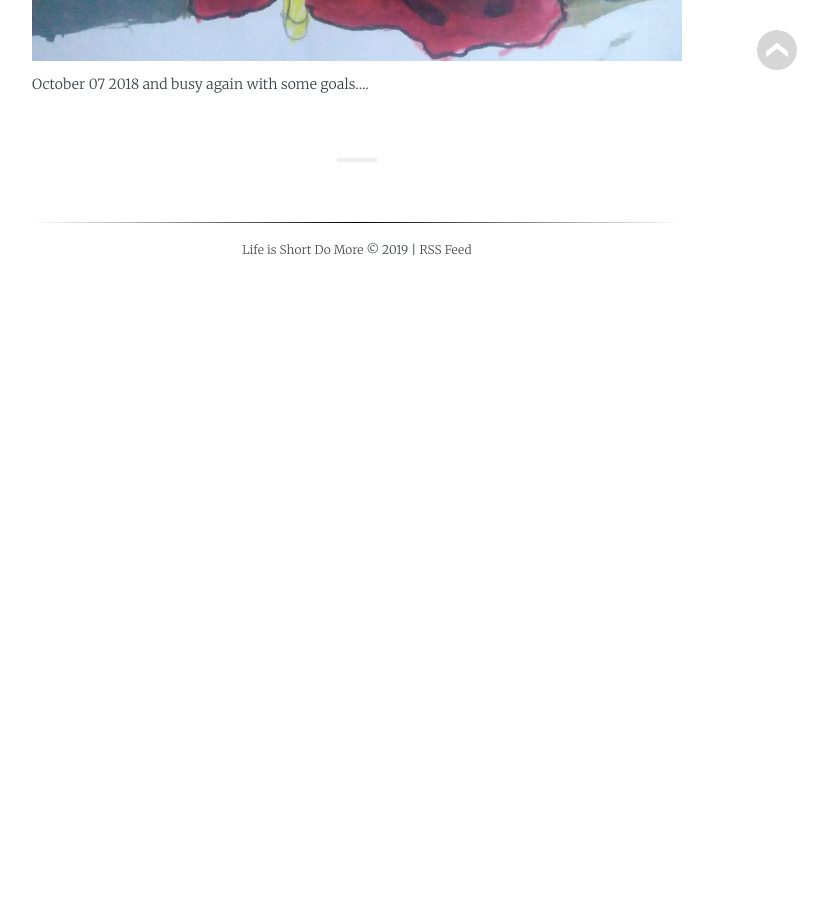
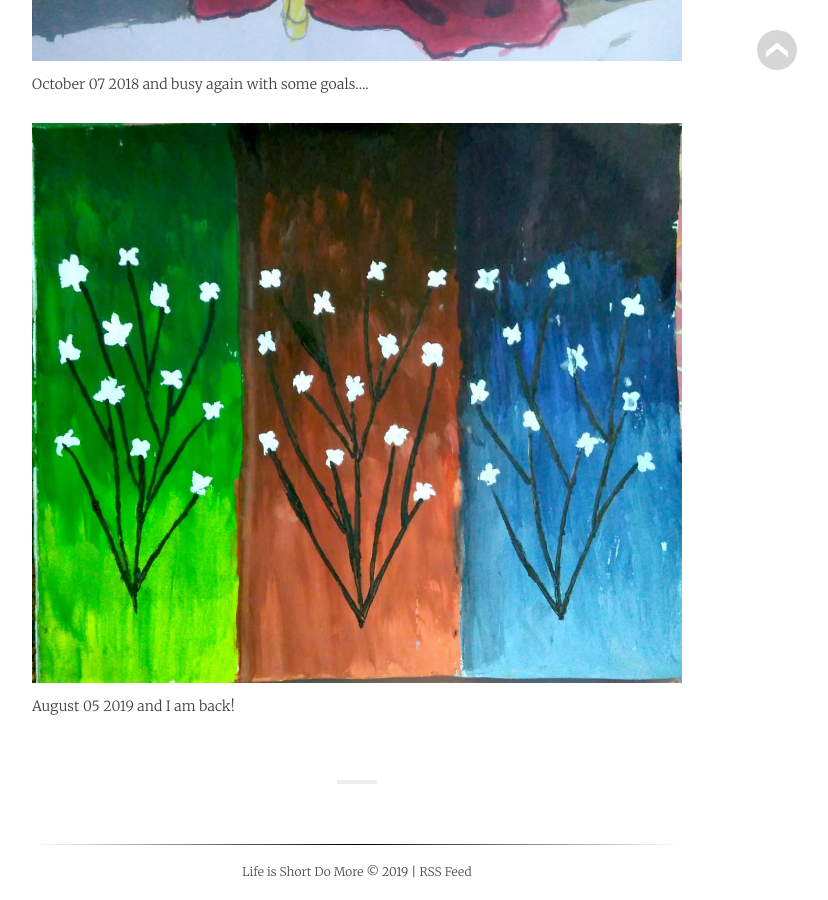
Before and after one commit to agrawalpoonam/agarwalpoonam.github.io, a Jekyll site: the page built from _posts/2018-10-18-Art-Gallery.md, in a window 1280 px wide and 900 px high, scrolled down 7086 px. Shown: the whole window, without its empty margins (283-1111 px from the left). Built offline with Jekyll 4.4.1, drawn with Linux system fonts in a browser that asks for light colours; some web fonts are replaced; before the commit the page ends 7365 px from its top, so only the background shows below that.

Commit message:
Adding image to the post

```diff
--- a/_posts/2018-10-18-Art-Gallery.md
+++ b/_posts/2018-10-18-Art-Gallery.md
@@ -29,3 +29,6 @@ May 5th 2018 with some break now...
 
 ![Drawing8]({{ site.github.url }}/media/img/drawing8.jpg ){:height="70%" width="100%"}
 October 07 2018 and busy again with some goals....
+
+![Drawing9]({{ site.github.url }}/media/img/drawing9.jpg ){:height="70%" width="100%"}
+August 05 2019 and I am back!
```
